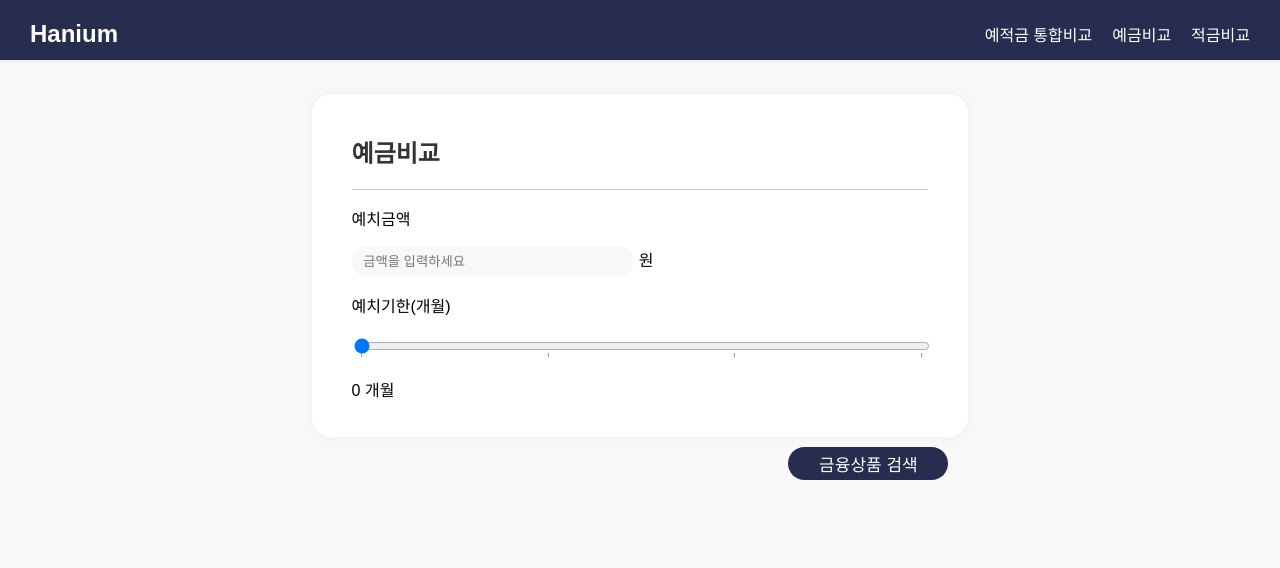
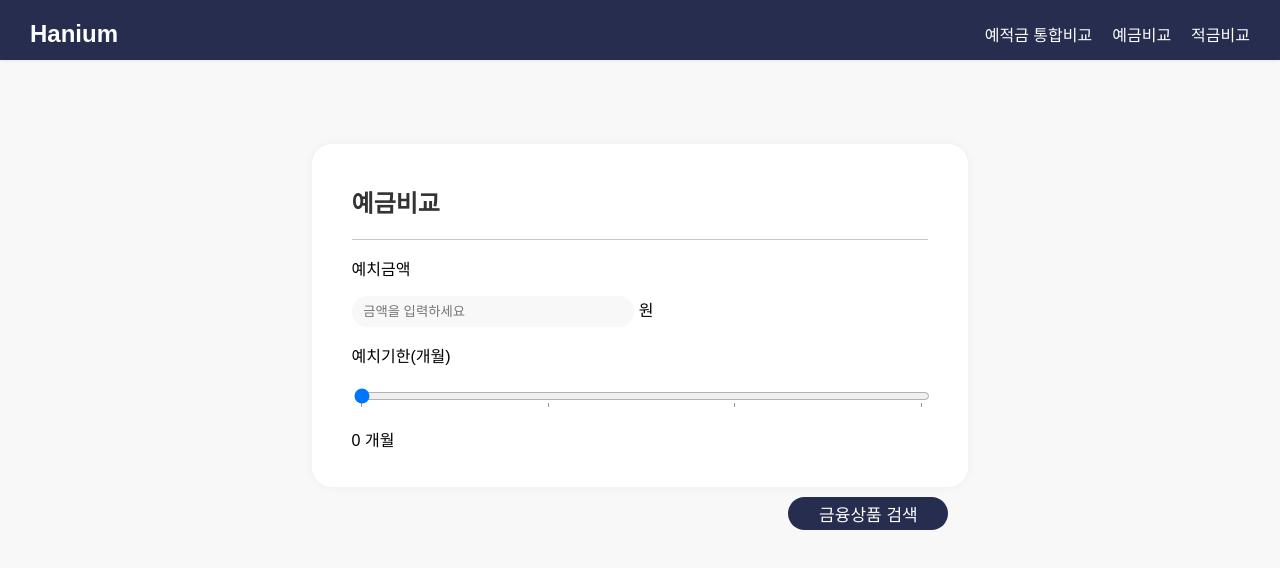
Before and after one commit to hanium-fintech/fintech, a React (Vite) app: page / in a window 1280 px wide. Shown: the top 568 px of the page. Built offline with nearby package versions, Linux system fonts and the light colour scheme.

Commit message:
09/12/15:20

```diff
--- a/index.html
+++ b/index.html
@@ -30,6 +30,7 @@
             padding: 0px 30px;
             z-index: 1000;
             box-shadow: 0 0 5px rgba(0, 0, 0, 0.1);
+
         }
 
         /* 내비게이션 스타일 설정 */
--- a/src/Input.jsx
+++ b/src/Input.jsx
@@ -21,6 +21,7 @@ export default function Input({ onNumberChange, onSliderChange }) {
     };
 
     return (
+        <div class='space'>
         <div id ="mainbox">
             <h2>예금비교</h2>
             <hr />
@@ -55,5 +56,6 @@ export default function Input({ onNumberChange, onSliderChange }) {
                 <p>{sliderValue} 개월</p>
             </div>
         </div>
+        </div>
     );
 }
--- a/src/input.css
+++ b/src/input.css
@@ -1,4 +1,8 @@
 /* input.css */
+.space{
+    margin: 60px 0px 0px 0px
+}
+
 hr {
     background-color: #C8C8C8;
     height:1px;
--- a/src/show.css
+++ b/src/show.css
@@ -38,7 +38,7 @@ table td {
 table thead tr {
     height: 40px;
 
-    color: #5c5c5c;
+    color: #272D4E;
     font-weight: bold;
     border-radius: 20px 20px 0 0;
 
```
